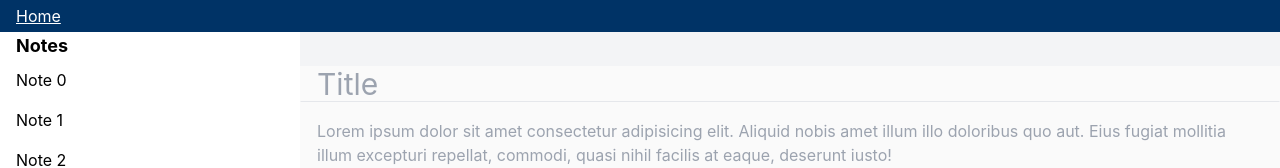
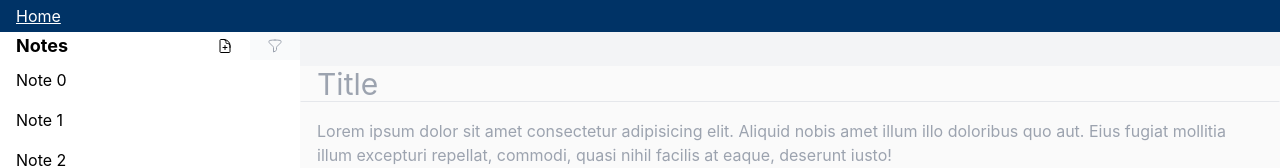
Before and after one commit to ginpei/ashigaru, a Next.js app: page /my/editor in a window 1280 px wide. Shown: the top 168 px of the page. Built offline with nearby package versions, Linux system fonts and the light colour scheme.

Commit message:
feat: 🎸 create new note

```diff
--- a/src/domains/note/noteListActions.ts
+++ b/src/domains/note/noteListActions.ts
@@ -2,6 +2,8 @@ import { Dispatch, SetStateAction } from "react";
 import { Action } from "../action/Action";
 import { findFocusAfterDeletion } from "./noteListHandlers";
 import { NoteListState } from "./NoteListState";
+import { createNote } from "./Note";
+import { createNewNote } from "../../pages/editor/actions/EditorPageState";
 
 export const noteListActions: Action<
   [NoteListState, Dispatch<SetStateAction<NoteListState>>]
@@ -136,6 +138,23 @@ export const noteListActions: Action<
   },
   {
     exec(state, setState) {
+      // TODO give empty ID and generate once saved
+      const note = createNote({
+        id: crypto.randomUUID(),
+        title: "Untitled",
+      });
+      setState(createNewNote(state, note));
+    },
+    id: "createNewNote",
+    shortcuts: [
+      {
+        key: "Alt+N",
+      },
+    ],
+    title: "Create a new note",
+  },
+  {
+    exec(state, setState) {
       const notes = state.notes.filter(
         (v) => !state.selectedNoteIds.includes(v.id),
       );
--- a/src/pages/editor/actions/EditorPageState.ts
+++ b/src/pages/editor/actions/EditorPageState.ts
@@ -1,5 +1,5 @@
 import { KeyboardShortcut } from "../../../domains/action/KeyboardShortcut";
-import { Note } from "../../../domains/note/Note";
+import { createNote, Note } from "../../../domains/note/Note";
 import {
   createNoteListState,
   NoteListState,
@@ -28,6 +28,24 @@ export function createEditorPageState(
 
 export function getEditingNote(state: EditorPageState): Note | null {
   return state.notes.find((v) => v.id === state.editingNoteId) ?? null;
+}
+
+export function createNewNote<T extends NoteListState>(
+  state: T,
+  note: Note,
+): T {
+  const notes = [...state.notes, note];
+
+  const editingNoteId = note.id;
+  const focusedNoteId = note.id;
+
+  return {
+    ...state,
+    editingNoteId,
+    focusedNoteId,
+    notes,
+    selectedNoteIds: [],
+  };
 }
 
 export function updateEditingNote(
--- a/src/pages/editor/list/ListPane.tsx
+++ b/src/pages/editor/list/ListPane.tsx
@@ -1,4 +1,5 @@
-import { useCallback, useRef, useState } from "react";
+import { DocumentPlusIcon, FunnelIcon } from "@heroicons/react/24/outline";
+import { ComponentPropsWithoutRef, useCallback, useRef, useState } from "react";
 import { FocusTarget } from "../../../domains/action/FocusTarget";
 import { Note } from "../../../domains/note/Note";
 import { focusNotesState } from "../../../domains/note/NoteListState";
@@ -6,6 +7,8 @@ import { openNoteState } from "../actions/EditorPageState";
 import { useEditorPageStateContext } from "../actions/editorPageContext";
 import { NoteItem } from "./NoteItem";
 import { useListScrollEffect } from "./noteListUiHooks";
+import { pickCommandDefinition } from "../../../domains/action/CommandDefinition";
+import { editorCommands } from "../actions/editorActions";
 
 export interface ListPaneProps {}
 
@@ -16,6 +19,12 @@ export function ListPane(): JSX.Element {
   const refList = useRef<HTMLDivElement>(null);
 
   useListScrollEffect(elFocusItem, refList.current);
+
+  const onNewNoteClick = useCallback(() => {
+    // TODO receive command list over context
+    const command = pickCommandDefinition(editorCommands, "createNewNote");
+    command.exec(state, setState);
+  }, [setState, state]);
 
   const onNoteSelect = useCallback(
     (note: Note) => {
@@ -33,7 +42,17 @@ export function ListPane(): JSX.Element {
 
   return (
     <section className="ListPane flex h-full flex-col">
-      <h1 className="px-4 text-lg font-bold">Notes</h1>
+      <div className="flex justify-between">
+        <h1 className="px-4 text-lg font-bold">Notes</h1>
+        <span className="flex">
+          <ListHeaderButton onClick={onNewNoteClick} title="New note">
+            <DocumentPlusIcon className="w-4" />
+          </ListHeaderButton>
+          <ListHeaderButton disabled title="Filter">
+            <FunnelIcon className="w-4" />
+          </ListHeaderButton>
+        </span>
+      </div>
       <FocusTarget id="noteListFocus">
         <div className="overflow-auto" ref={refList} tabIndex={0}>
           {notes.map((note) => (
@@ -52,3 +71,17 @@ export function ListPane(): JSX.Element {
     </section>
   );
 }
+
+function ListHeaderButton(props: ComponentPropsWithoutRef<"button">) {
+  return (
+    <button
+      className="
+        border border-transparent px-4
+        hover:border-gray-400 hover:bg-gray-100
+        focus-visible:border-gray-400 focus-visible:bg-gray-100
+        disabled:border-transparent disabled:bg-gray-50 disabled:text-gray-400
+      "
+      {...props}
+    />
+  );
+}
```
